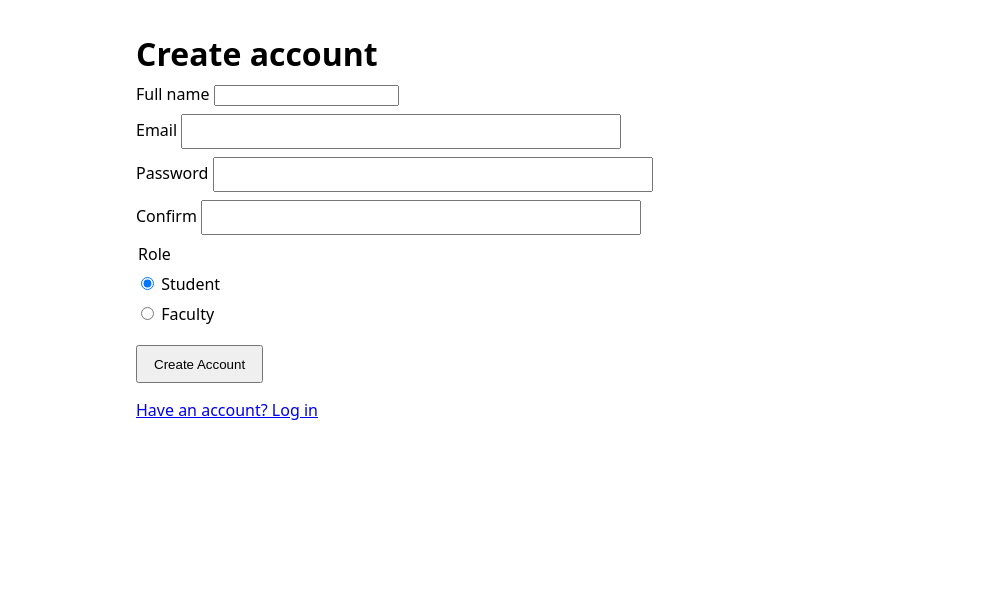
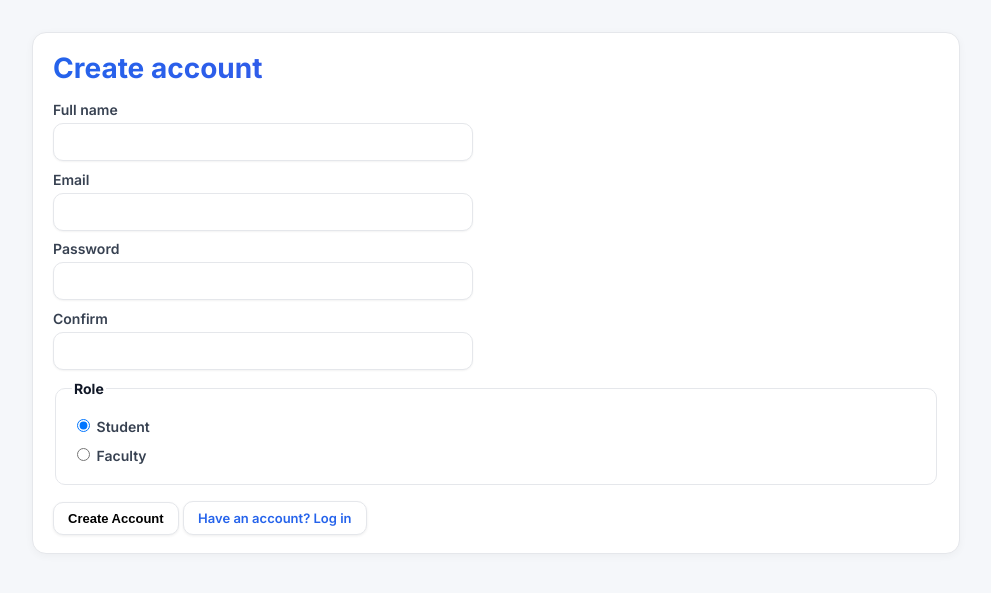
Before and after one commit to DanielRamos69/exam_reg_tristan, a Flask app: page /signup in a window 1280 px wide. Shown: the top 593 px of the page, without its empty margins (144-1135 px from the left). Run offline with Flask 3, Linux system fonts and the light colour scheme.

Commit message:
daniel style overhaul signup
Updated the signup form with improved styling and structure.

```diff
--- a/templates/signup.html
+++ b/templates/signup.html
@@ -4,21 +4,136 @@
   <meta charset="utf-8" />
   <title>Sign Up</title>
   <meta name="viewport" content="width=device-width, initial-scale=1" />
+
+  <!-- GOOGLE FONT -->
+  <link rel="preconnect" href="https://fonts.gstatic.com" />
+  <link
+    href="https://fonts.googleapis.com/css2?family=Inter:wght@400;500;600;700&display=swap"
+    rel="stylesheet"
+  />
+
   <style>
-    body { font-family: system-ui, Arial, sans-serif; max-width: 720px; margin: 2rem auto; padding: 0 1rem; }
-    h1 { margin-bottom: 0.5rem; }
-    form label { display: block; margin: 0.5rem 0; }
-    input[type="text"], input[type="password"] { padding: 0.5rem; width: 100%; max-width: 420px; }
-    fieldset { border: 0; padding: 0; margin: 0.5rem 0 0; }
-    .messages { padding: 0; list-style: none; }
-    .messages li { margin: 0.25rem 0; }
-    .messages strong { text-transform: capitalize; }
-    button { margin-top: 0.75rem; padding: 0.6rem 1rem; cursor: pointer; }
+    *{ box-sizing: border-box; }
+    :root {
+      --bd: #e5e7eb;
+      --muted: #6b7280;
+      --blue:#2563eb;
+      --indigo:#4f46e5;
+    }
+    body {
+      font-family: 'Inter', system-ui, Arial, sans-serif;
+      background: #f5f7fa;
+      max-width: 960px;
+      margin: 2rem auto;
+      padding: 0 1rem;
+      color: #111827;
+    }
+
+    h1 {
+      font-size: 28px;
+      font-weight: 700;
+      margin: 0 0 1rem;
+      background: linear-gradient(to right, var(--blue), var(--indigo));
+      -webkit-background-clip: text;
+      -webkit-text-fill-color: transparent;
+    }
+
+    /* PANEL CARD SURFACE */
+    .panel {
+      background:#ffffff;
+      border:1px solid var(--bd);
+      border-radius:14px;
+      padding:18px 20px;
+      margin-bottom:1.2rem;
+      box-shadow:0 2px 8px rgba(0,0,0,0.04);
+    }
+
+    /* INPUTS */
+    input[type="text"],
+    input[type="password"],
+    input[name="full_name"],
+    input[name="email"],
+    input[name="password"],
+    input[name="confirm"] {
+      padding:10px;
+      width:100%;
+      max-width:420px;
+      border:1px solid var(--bd);
+      border-radius:10px;
+      font-size:14px;
+      background:#fff;
+      box-shadow:0 1px 2px rgba(0,0,0,0.05);
+      margin-top:5px;
+      display:block;
+    }
+
+    /* LABELS */
+    form label {
+      display: block;
+      font-weight:600;
+      font-size:14px;
+      color:#374151;
+      margin:0.6rem 0;
+    }
+
+    /* BUTTONS */
+    .btn, button[type="submit"] {
+      display:inline-flex;
+      align-items:center;
+      justify-content:center;
+      padding:8px 14px;
+      border:1px solid var(--bd);
+      border-radius:10px;
+      background:#ffffff;
+      text-decoration:none;
+      font-size:13px;
+      font-weight:600;
+      box-shadow:0 1px 3px rgba(0,0,0,0.07);
+      cursor:pointer;
+      transition:0.15s ease;
+    }
+    .btn:hover, button[type="submit"]:hover {
+      background:#f3f4f6;
+      transform:translateY(-1px);
+      box-shadow:0 3px 6px rgba(0,0,0,0.1);
+    }
+
+    /* FLASH MESSAGES (preserved logic, restyled surface) */
+    ul.messages {
+      background:#ffffff;
+      border:1px solid var(--bd);
+      border-left:4px solid var(--blue);
+      border-radius:10px;
+      padding:10px 16px;
+      margin:0 0 1rem;
+      list-style:none;
+      font-size:13px;
+      box-shadow:0 1px 4px rgba(0,0,0,0.03);
+    }
+    ul.messages li { margin:.35rem 0; }
+    ul.messages strong { text-transform: capitalize; }
+
+    fieldset {
+      border:1px solid var(--bd);
+      border-radius:10px;
+      padding:10px 16px;
+      background:#fff;
+      margin-top:10px;
+    }
+    legend { font-weight:700; font-size:14px; }
+
+    a { color:#2563eb; font-weight:600; font-size:13px; text-decoration:none; }
+    a:hover { text-decoration:underline; }
+
+    .muted { color: var(--muted); font-size:13px; }
   </style>
 </head>
 <body>
+
+  <div class="panel">
     <h1>Create account</h1>
 
+    <!-- PRESERVED FLASH MESSAGE FUNCTION -->
     {% with messages = get_flashed_messages(with_categories=true) %}
       {% if messages %}
         <ul class="messages">
@@ -29,7 +144,9 @@
       {% endif %}
     {% endwith %}
 
+    <!-- PRESERVED FORM ACTION + FIELD NAMES + PATTERNS -->
     <form method="post" action="{{ url_for('signup') }}">
+
       <label>
         Full name
         <input name="full_name" required />
@@ -52,7 +169,7 @@
           name="password"
           required
           pattern="^\d{10}$|^.{7,}$"
-        title="Student: exactly 10 digits (your NSHE). Faculty: at least 7 characters." />
+          title="Student: exactly 10 digits (your NSHE). Faculty: at least 7+ characters." />
       </label>
 
       <label>
@@ -71,9 +188,13 @@
         <label><input type="radio" name="role" value="faculty" /> Faculty</label>
       </fieldset>
 
-    <button type="submit">Create Account</button>
+      <div style="margin-top:1rem;">
+        <button type="submit" class="btn">Create Account</button>
+        <a class="btn" href="{{ url_for('login') }}">Have an account? Log in</a>
+      </div>
+
     </form>
+  </div>
 
-  <p><a href="{{ url_for('login') }}">Have an account? Log in</a></p>
 </body>
 </html>
```
Lines whose indentation alone changed are shown as unchanged.
